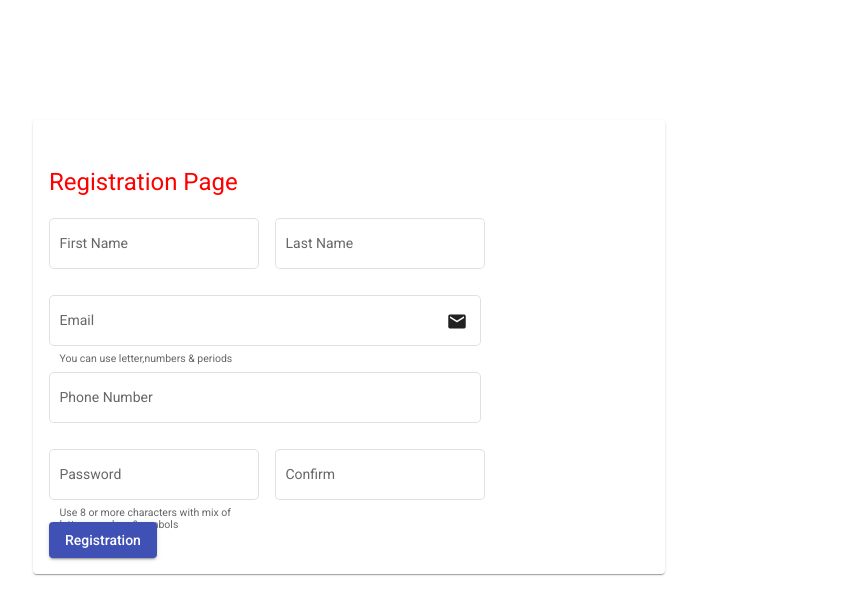
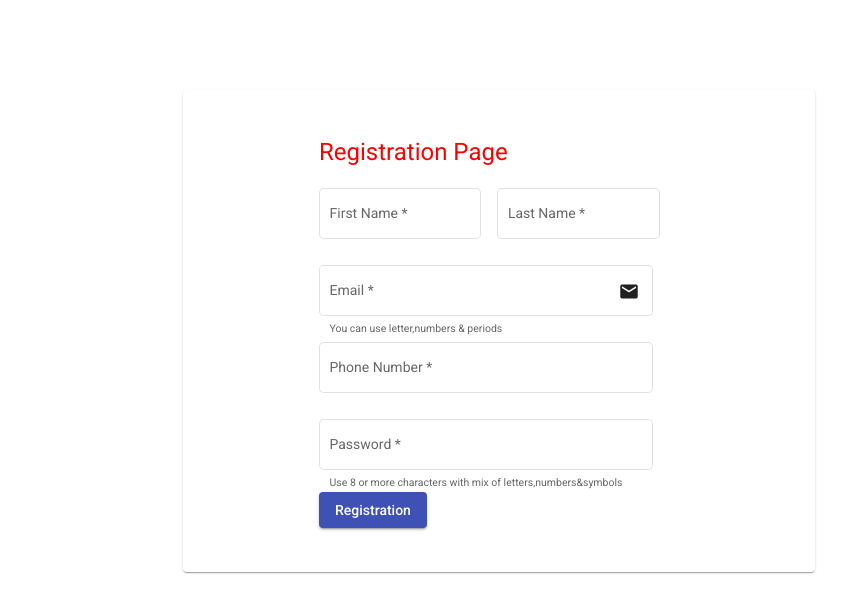
Before and after one commit to kparate446/Fundoo-FrontEnd-Angular, an Angular app: page /register in a window 1280 px wide. Shown: the top 614 px of the page, without its empty margins (167-1014 px from the left). Built offline with nearby package versions, Linux system fonts and the light colour scheme.

Commit message:
Refactor: Registration page

```diff
--- a/src/app/components/registration/registration.component.html
+++ b/src/app/components/registration/registration.component.html
@@ -1,22 +1,22 @@
-<div fxLayout="row" fxFlex=100 fxLayoutAlign="center center" style="margin-top: 120px;margin-left: 200px;">
-    <mat-card style=" width: 600px;" fxLayoutAlign="center center">
-        <div class="mat-headline" style="margin-left: 0%; margin-top: 5%;color:red;"> Registration Page</div>
+<div fxLayout="row" fxFlex=100 fxLayoutAlign="center center" style="margin-top: 90px;margin-left: 350px;">
+    <mat-card style=" width: 600px;height:450px" fxLayoutAlign="center center">
+        <div class="mat-headline" style="margin-left: 20%; margin-top: 5%;color:red;"> Registration Page</div>
 
         <form [formGroup]="registration">
             <div>
                 <mat-form-field appearance="outline" fxFlext=50 style="width: 35%;margin-right: 1rem;">
                     <mat-label>First Name</mat-label>
-                    <input matInput placeholder="First name">
+                    <input matInput placeholder="First name" formControlName="firstName">
                 </mat-form-field>
                 <mat-form-field appearance="outline" fxFlext=50 style="width: 35%;">
                     <mat-label>Last Name</mat-label>
-                    <input matInput placeholder="Last name">
+                    <input matInput placeholder="Last name" formControlName="lastName">
                 </mat-form-field>
             </div>
             <div>
                 <mat-form-field appearance="outline" fxFlext=50 style="width: 72%;">
                     <mat-label>Email</mat-label>
-                    <input matInput placeholder="Email">
+                    <input matInput placeholder="Email" formControlName="email">
                     <mat-icon matSuffix>email</mat-icon>
                     <mat-hint>You can use letter,numbers & periods</mat-hint>
                 </mat-form-field>
@@ -24,19 +24,19 @@
             <div>
                 <mat-form-field appearance="outline" fxFlext=50 style="width: 72%;">
                     <mat-label>Phone Number</mat-label>
-                    <input matInput placeholder="Phone Number">
+                    <input matInput placeholder="Phone Number" formControlName="phoneNumber">
                 </mat-form-field>
             </div>
             <div>
-                <mat-form-field appearance="outline" fxFlext=50 style="width: 35%;margin-right: 1rem;">
+                <mat-form-field appearance="outline" fxFlext=50 style="width: 72%;margin-right: 1rem;">
                     <mat-label>Password</mat-label>
-                    <input matInput placeholder="Password">
+                    <input matInput placeholder="Password" formControlName="password">
                     <mat-hint>Use 8 or more characters with mix of letters,numbers&symbols</mat-hint>
                 </mat-form-field>
-                <mat-form-field appearance="outline" fxFlext=50 style="width: 35%;">
+                <!-- <mat-form-field appearance="outline" fxFlext=50 style="width: 35%;">
                     <mat-label>Confirm</mat-label>
-                    <input matInput placeholder="Confirm">
-                </mat-form-field>
+                    <input matInput placeholder="Confirm" formControlName="confirmPassword">
+                </mat-form-field> -->
             </div>
         </form>
         <div>
--- a/src/app/components/registration/registration.component.scss
+++ b/src/app/components/registration/registration.component.scss
@@ -1,7 +1,5 @@
-// button{
-//     margin-left: 34rem;
-//     margin-top: 0rem;
-// }
-// div{
-//     margin-left: 40%; margin-top: 0%;
-// }
+div{
+    margin-left: 20%;
+    margin-right: 1rem;
+    margin-top: 0%;
+}
--- a/src/app/components/registration/registration.component.ts
+++ b/src/app/components/registration/registration.component.ts
@@ -23,7 +23,7 @@ export class RegistrationComponent implements OnInit {
       firstName:['',[Validators.required,Validators.minLength(3)]],
       lastName:['',[Validators.required,Validators.minLength(3)]],
       email: ['', [Validators.required, Validators.email]],
-      phoneNumnber:['',[Validators.required,Validators.maxLength(10)]],
+      phoneNumber:['',[Validators.required,Validators.minLength(10)]],
       password: ['', [Validators.required, Validators.minLength(6)]],
     });
   }
```
